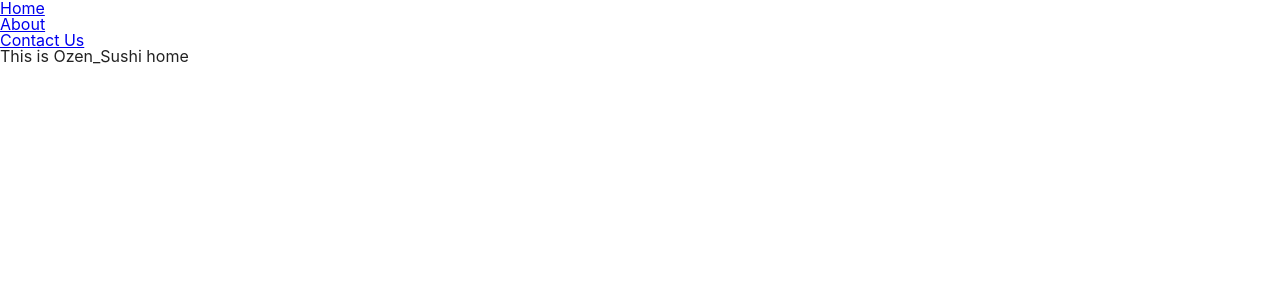
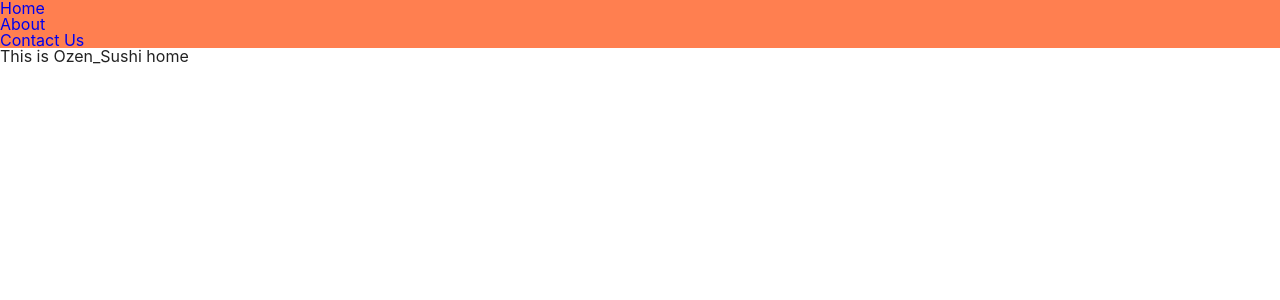
Before and after one commit to Sungmin-Kim-0508/Ozen_Korea_London_CA, a React (Create React App) app in the folder client/: page /ozen_sushi in a window 1280 px wide. Shown: the top 300 px of the page. Built offline with nearby package versions, Linux system fonts and the light colour scheme.

Commit message:
styled the color on header of ozen_sushi

```diff
--- /dev/null
+++ b/client/src/assets/styles/_variables.scss
@@ -0,0 +1 @@
+$primary-color-black: #1b1b1c;
--- /dev/null
+++ b/client/src/assets/styles/partial/ozen_sushi_header.module.scss
@@ -0,0 +1,9 @@
+@import "../variables";
+
+.container_sushi_header {
+  background-color: coral;
+
+  .container_sushi_header__ul__li__a {
+    text-decoration: none;
+  }
+}
--- a/client/src/components/ozen_sushi/pages/Header.js
+++ b/client/src/components/ozen_sushi/pages/Header.js
@@ -1,22 +1,38 @@
 import React from "react";
-import { Link } from "react-router-dom";
+import { NavLink } from "react-router-dom";
+import style from "../../../assets/styles/partial/ozen_sushi_header.module.scss";
 
 const Header = props => {
   const { ozen_sushi } = props;
   return (
-    <>
+    <div className={style.container_sushi_header}>
       <ul>
         <li>
-          <Link to={ozen_sushi}>Home</Link>
+          <NavLink
+            className={style.container_sushi_header__ul__li__a}
+            to={ozen_sushi}
+          >
+            Home
+          </NavLink>
         </li>
         <li>
-          <Link to={`${ozen_sushi}/about`}>About</Link>
+          <NavLink
+            className={style.container_sushi_header__ul__li__a}
+            to={`${ozen_sushi}/about`}
+          >
+            About
+          </NavLink>
         </li>
         <li>
-          <Link to={`${ozen_sushi}/contact`}>Contact Us</Link>
+          <NavLink
+            className={style.container_sushi_header__ul__li__a}
+            to={`${ozen_sushi}/contact`}
+          >
+            Contact Us
+          </NavLink>
         </li>
       </ul>
-    </>
+    </div>
   );
 };
 
```
